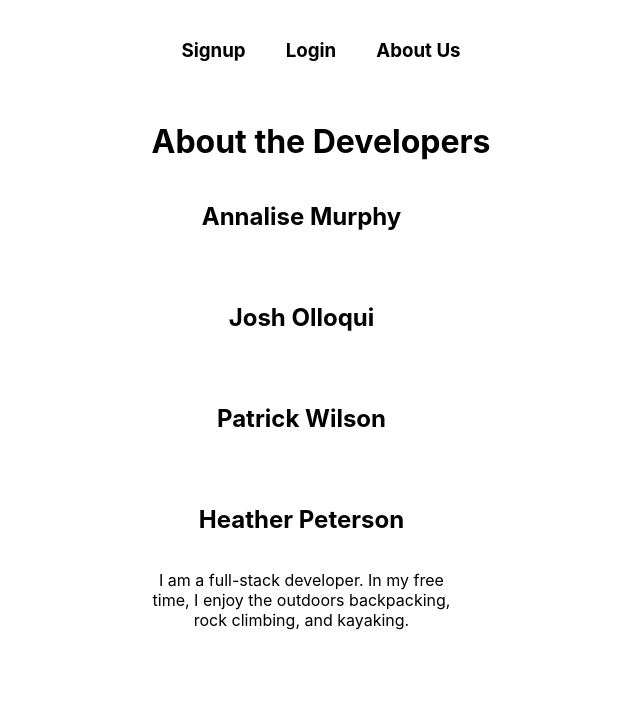
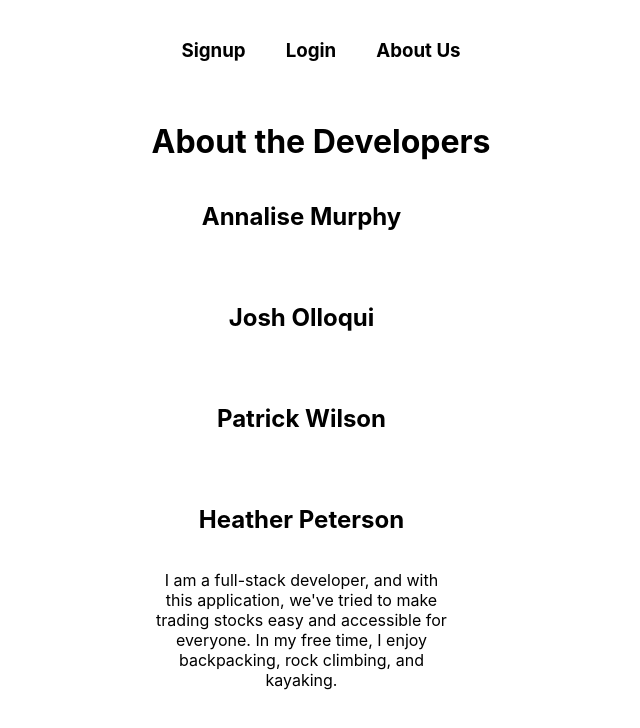
Before and after one commit to Sherlock-Stocks/sherlock-stocks-fe, a React (Create React App) app: page /aboutus in a window 1280 px wide. Shown: the top 728 px of the page, without its empty margins (319-959 px from the left). Built offline with nearby package versions, Linux system fonts and the light colour scheme.

Commit message:
router update

```diff
--- a/src/AboutUs/Aboutus.js
+++ b/src/AboutUs/Aboutus.js
@@ -20,7 +20,7 @@ class About extends React.Component {
         </div>
         <div className='tile'>
           <h2>Heather Peterson</h2>
-          <p>I am a full-stack developer. In my free time, I enjoy the outdoors backpacking, rock climbing, and kayaking.</p>
+          <p>I am a full-stack developer, and with this application, we've tried to make trading stocks easy and accessible for everyone. In my free time, I enjoy backpacking, rock climbing, and kayaking.</p>
         </div>
       </div>
     );
--- a/src/App.js
+++ b/src/App.js
@@ -9,6 +9,7 @@ import Signup from './Authorization/Signup.js';
 import Home from './Home.js';
 import Header from './Header.js';
 import Stock from './Stock/Stock.js';
+import Portfolio from './Details/Portfolio.js';
 import AboutUs from './AboutUs/Aboutus.js';
 
 export default class App extends Component {
@@ -39,6 +40,11 @@ export default class App extends Component {
                             render={(routerProps) => <Stock {...routerProps} />}
                         />
                         <Route
+                            path="/portfolio"
+                            exact
+                            render={(routerProps) => <Portfolio {...routerProps} />}
+                        />
+                        <Route
                             path="/aboutus"
                             exact
                             render={(routerProps) => <AboutUs {...routerProps} />}
--- a/src/Details/Portfolio.js
+++ b/src/Details/Portfolio.js
@@ -6,19 +6,21 @@ class Portfolio extends React.Component {
     portfolio: []
   }
 
-  componentDidMount = async() => {
+  componentDidMount = async () => {
     const portfolio = await getPortfolio();
+    console.log(portfolio);
 
     this.setState({
       portfolio: portfolio.body
     })
   }
+
   render() {
     return (
       <div>
         <h2>Portfolio</h2>
         <div>
-          <button onClick={this.props.history.push('/newstock')}></button>
+          <button></button>
         </div>
         <ul>
           {
--- a/src/sherlock-api.js
+++ b/src/sherlock-api.js
@@ -12,7 +12,7 @@ export function login(userData) {
 
 export function getPortfolio() {
   try {
-    return request.get(`${URL}/api/v1/auth/verify`);
+    return request.get(`${URL}/api/v1/auth/verify`).withCredentials();
   } catch (e) {
     return { error: e.message }
   }
```
